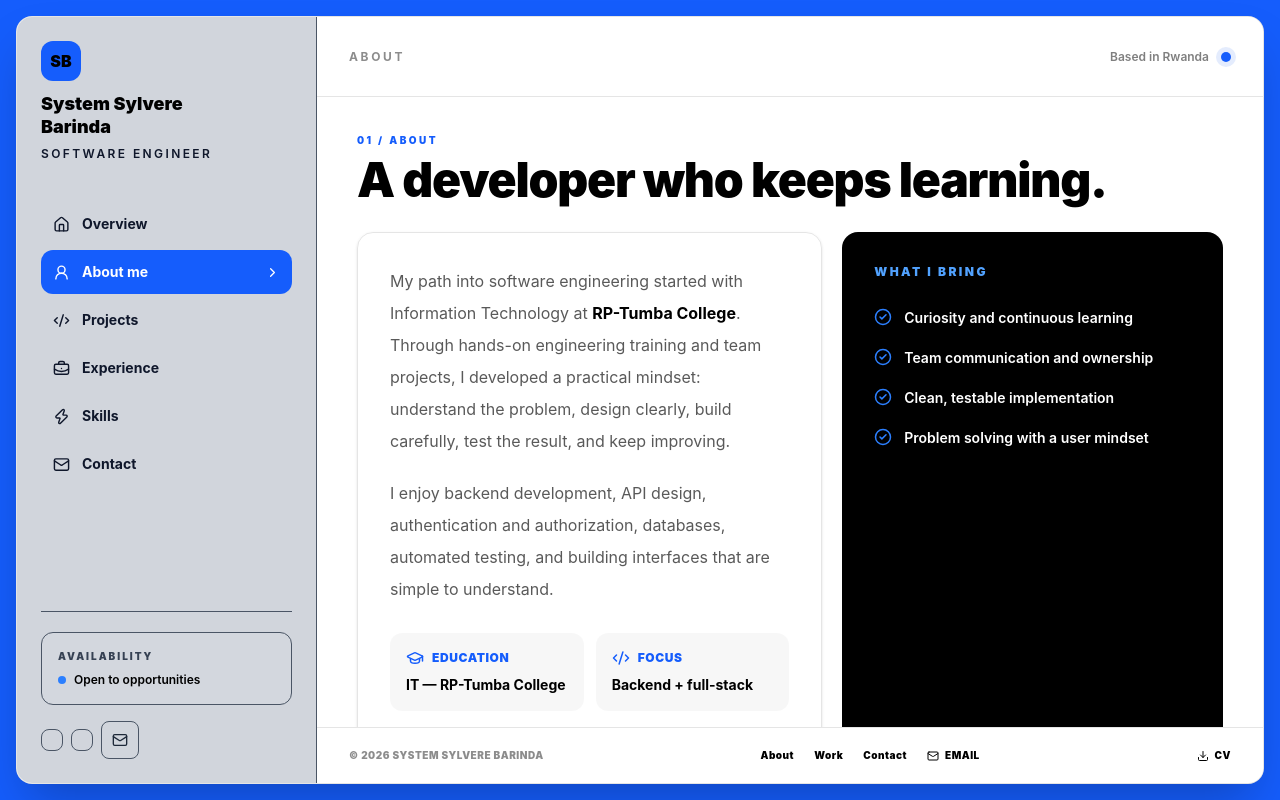
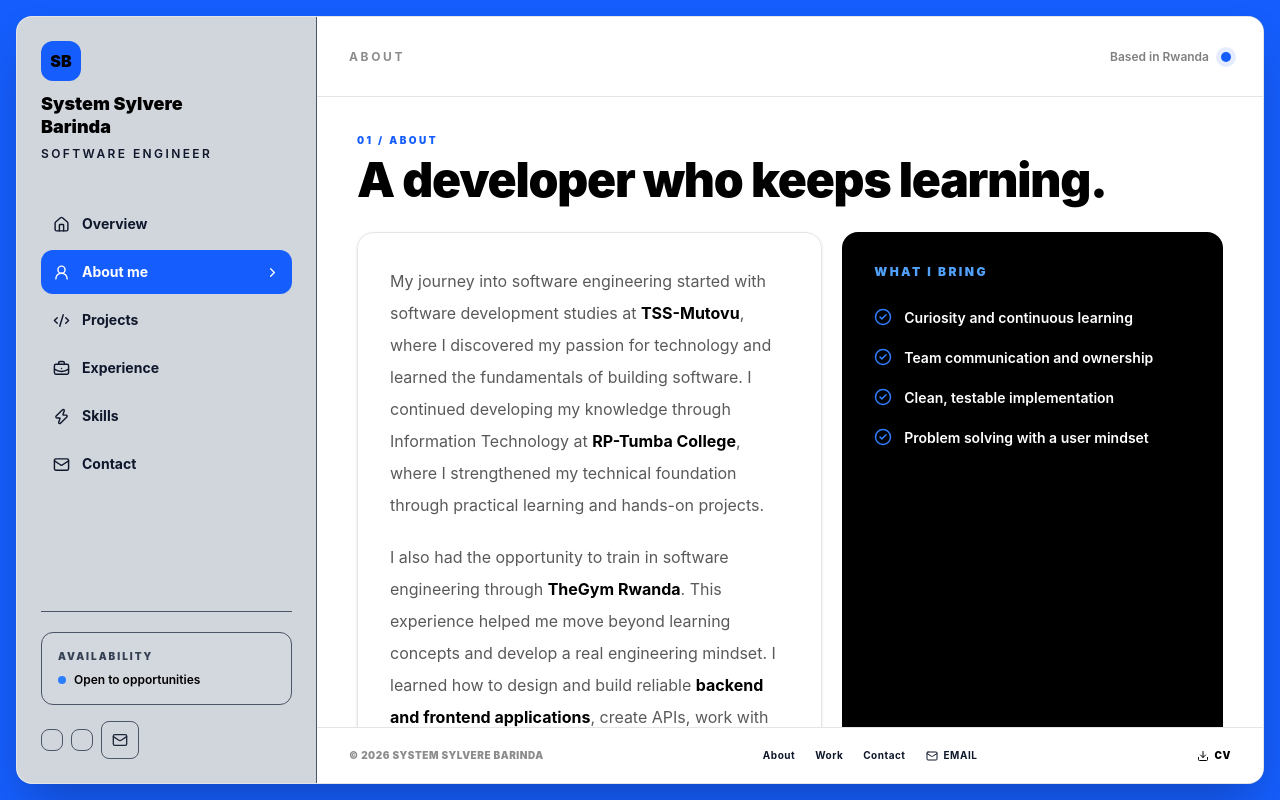
Before and after one commit to system-Barinda/My_portfolio, a React (Vite) app: page / in a window 1280 px wide. Both pictures are taken after a click on the button "About me". Built offline with nearby package versions, Linux system fonts and the light colour scheme.

Commit message:
chore:updating the currently done

```diff
--- a/src/App.tsx
+++ b/src/App.tsx
@@ -307,14 +307,8 @@ function AboutPage() {
     <Page eyebrow="01 / About" title="A developer who keeps learning.">
       <div className="grid gap-5 lg:grid-cols-[1.1fr_.9fr]">
         <div className="rounded-2xl border border-black/10 p-6 shadow-sm md:p-8">
-          <p className="text-base leading-8 text-black/65">
-            My path into software engineering started with Information
-            Technology at{" "}
-            <strong className="text-black">RP-Tumba College</strong>. Through
-            hands-on engineering training and team projects, I developed a
-            practical mindset: understand the problem, design clearly, build
-            carefully, test the result, and keep improving.
-          </p>
+          <p className="text-base leading-8 text-black/65"> My journey into software engineering started with software development studies at <strong className="text-black">TSS-Mutovu</strong>, where I discovered my passion for technology and learned the fundamentals of building software. I continued developing my knowledge through Information Technology at <strong className="text-black">RP-Tumba College</strong>, where I strengthened my technical foundation through practical learning and hands-on projects. </p>
+          <p className="mt-5 text-base leading-8 text-black/65"> I also had the opportunity to train in software engineering through <strong className="text-black"> TheGym Rwanda</strong>. This experience helped me move beyond learning concepts and develop a real engineering mindset. I learned how to design and build reliable <strong className="text-black"> backend and frontend applications</strong>, create APIs, work with databases, implement authentication and authorization, write automated tests, and structure applications using clean and maintainable code. </p>
           <p className="mt-5 text-base leading-8 text-black/65">
             I enjoy backend development, API design, authentication and
             authorization, databases, automated testing, and building interfaces
@@ -622,7 +616,7 @@ function Footer({ onSelect }: { onSelect: (s: Section) => void }) {
       <div className="flex items-center gap-3 text-[10px] font-black uppercase tracking-wider text-black/45">
         <span>© {new Date().getFullYear()} System Sylvere Barinda</span>
       </div>
-      <div className="hidden items-center gap-5 text-[10px] font-black uppercase tracking-wider md:flex">
+      <div className="hidden items-center gap-5 text-[10px] text-slate-900 font-bold uppercase tracking-wider md:flex">
         <button
           onClick={() => onSelect("about")}
           className="hover:text-blue-600"
```
